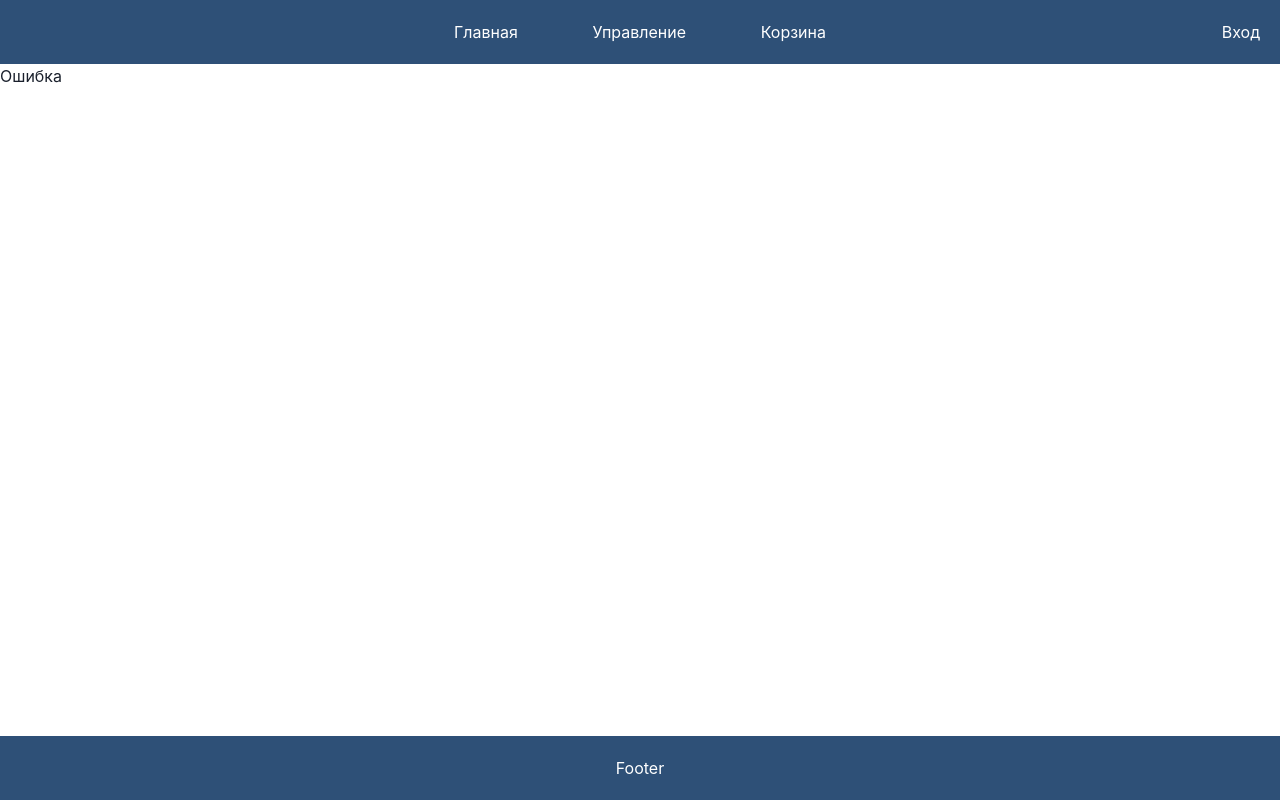
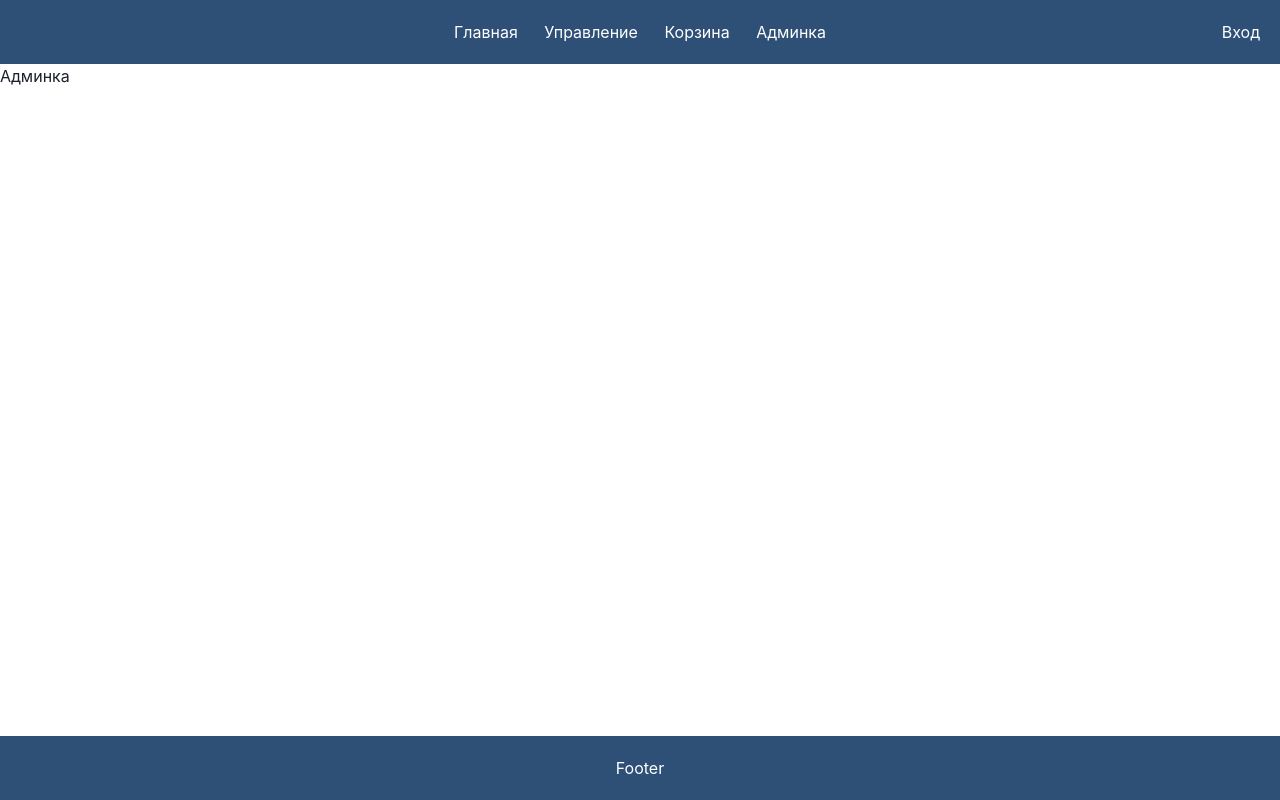
Before and after one commit to mamedbekovruslan/online-shop, a React (Vite) app: page /admin in a window 1280 px wide. Built offline with nearby package versions, Linux system fonts and the light colour scheme.

Commit message:
Добавить страницу Админки + протестировать работу backend

```diff
--- a/src/app.jsx
+++ b/src/app.jsx
@@ -1,11 +1,12 @@
 import { useRoutes } from "react-router-dom";
-import { Auth, Cart, Home, ManageProduct, Product } from "./pages";
+import { Admin, Auth, Cart, Home, ManageProduct, Product } from "./pages";
 
 const App = () => {
   const routes = [
     { path: "/", element: <Home /> },
     { path: "/auth", element: <Auth /> },
     { path: "/cart", element: <Cart /> },
+    { path: "/admin", element: <Admin /> },
     { path: "/manage-product", element: <ManageProduct /> },
     { path: "/product/:id", element: <Product /> },
     { path: "*", element: <div>Ошибка</div> },
--- a/src/components/header/header.jsx
+++ b/src/components/header/header.jsx
@@ -14,6 +14,9 @@ export const Header = () => {
         <Link to="/cart" style={{ color: "white" }}>
           Корзина
         </Link>
+        <Link to="/admin" style={{ color: "white" }}>
+          Админка
+        </Link>
       </Box>
       <Box position="absolute" right="5">
         <Link to="/auth" style={{ color: "white" }}>
--- /dev/null
+++ b/src/pages/admin/admin.jsx
@@ -0,0 +1,3 @@
+export const Admin = () => {
+  return <div>Админка</div>;
+};
--- a/src/pages/index.js
+++ b/src/pages/index.js
@@ -3,3 +3,4 @@ export * from "./auth/auth";
 export * from "./cart/cart";
 export * from "./manage-product/manage-product";
 export * from "./product/product";
+export * from "./admin/admin";
```
